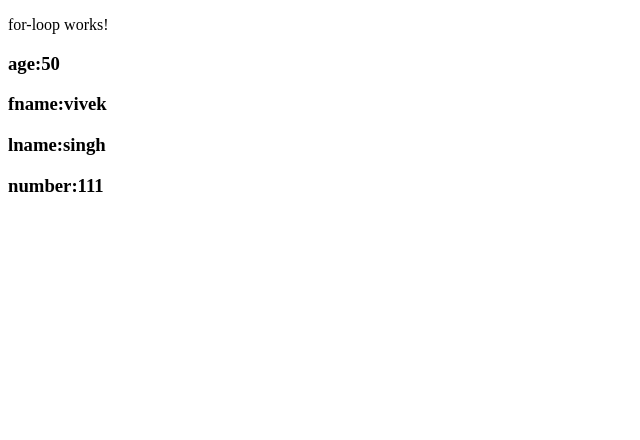
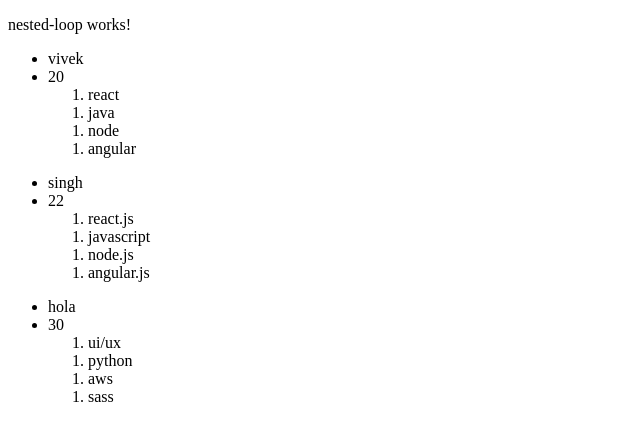
Before and after one commit to ui-vivek/angular-practice, an Angular app: page / in a window 1280 px wide. Shown: the top 440 px of the page, without its empty margins (0-640 px from the left). Built offline with nearby package versions, Linux system fonts and the light colour scheme.

Commit message:
nested for loop

```diff
--- a/src/app/app.component.html
+++ b/src/app/app.component.html
@@ -8,4 +8,5 @@
 <!-- <app-property-binding></app-property-binding> -->
 <!-- <app-if-else></app-if-else> -->
 <!-- <app-switch-case></app-switch-case> -->
-<app-for-loop></app-for-loop>
+<!-- <app-for-loop></app-for-loop> -->
+<app-nested-loop></app-nested-loop>
--- a/src/app/app.module.ts
+++ b/src/app/app.module.ts
@@ -9,6 +9,7 @@
 import { IfElseComponent } from './if-else/if-else.component';
 import { SwitchCaseComponent } from './switch-case/switch-case.component';
 import { ForLoopComponent } from './for-loop/for-loop.component';
+import { NestedLoopComponent } from './nested-loop/nested-loop.component';
 
 @NgModule({
   declarations: [
@@ -19,7 +20,8 @@
     PropertyBindingComponent,
     IfElseComponent,
     SwitchCaseComponent,
-    ForLoopComponent
+    ForLoopComponent,
+    NestedLoopComponent
   ],
   imports: [
     BrowserModule,
--- /dev/null
+++ b/src/app/nested-loop/nested-loop.component.html
@@ -0,0 +1,8 @@
+<p>nested-loop works!</p>
+<ul *ngFor="let user of users ; let userIndex =index">
+    <li>{{user.name}}</li>
+    <li>{{user.age}}</li>
+    <ol *ngFor="let tech of user.tech">
+        <li>{{tech}}</li>
+    </ol>
+</ul>
--- /dev/null
+++ b/src/app/nested-loop/nested-loop.component.ts
@@ -0,0 +1,14 @@
+import { Component } from '@angular/core';
+
+@Component({
+  selector: 'app-nested-loop',
+  templateUrl: './nested-loop.component.html',
+  styleUrls: ['./nested-loop.component.css']
+})
+export class NestedLoopComponent {
+  users=[
+    {name:'vivek',age:20,tech:['react','java','node','angular']},
+    {name:'singh',age:22,tech:['react.js','javascript','node.js','angular.js']},
+    {name:'hola',age:30,tech:['ui/ux','python','aws','sass']},
+  ]
+}
```
Also changed, not shown: src/app/nested-loop/nested-loop.component.css (added), 1 other file (tests, documents, lock files or other folders).
